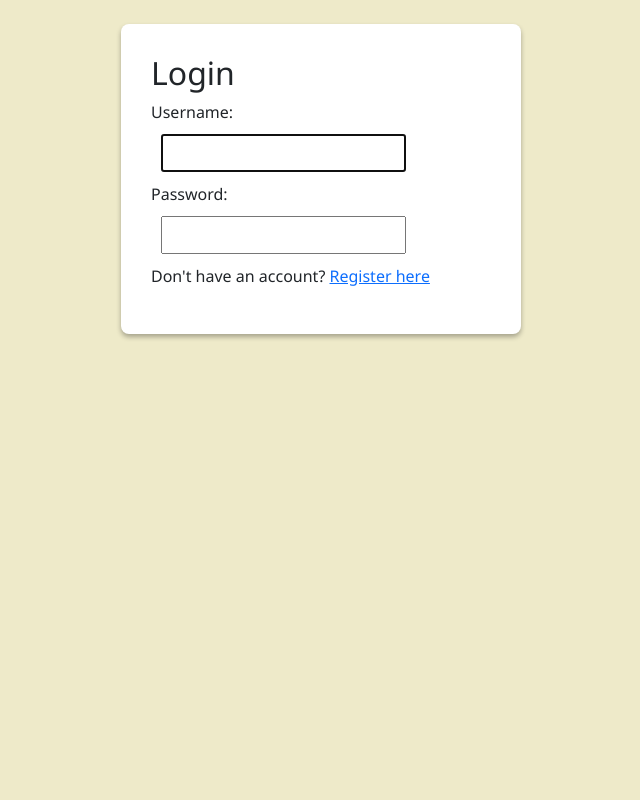
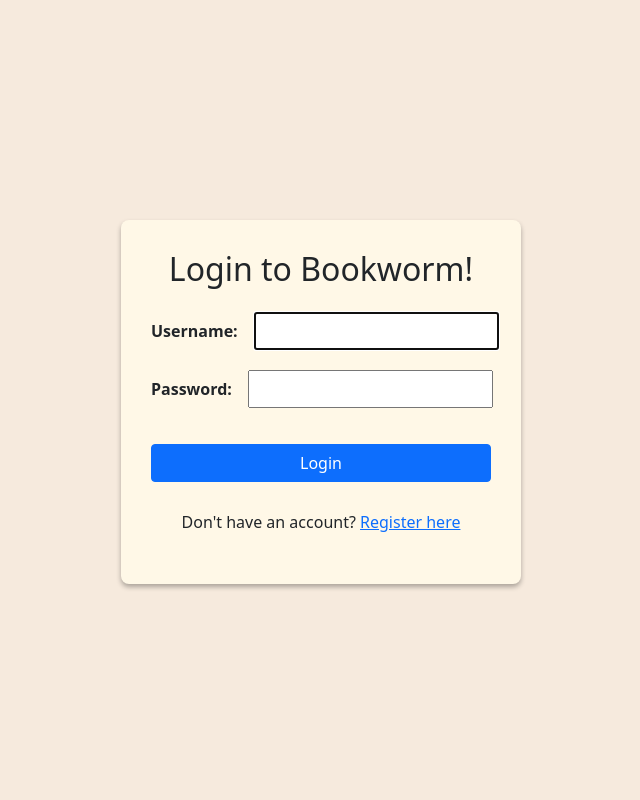
Before and after one commit to g3se/bookworm, a Django app: page /login/ in a window 1280 px wide. Shown: the whole page, without its empty margins (319-959 px from the left). Run offline with Django 5.2, Linux system fonts and the light colour scheme.

Commit message:
Made more modifications to the log in and register page, took out block styling and added it to their stylesheets. Also fixed an issue with my initial commit that had an invalid location for the static css sytle sheets

```diff
--- a/bookworm/accounts/templates/accounts/login.html
+++ b/bookworm/accounts/templates/accounts/login.html
@@ -4,20 +4,54 @@
 <head>
     <title>Login - Bookworm</title>
     <link href="https://cdn.jsdelivr.net/npm/bootstrap@5.3.0/dist/css/bootstrap.min.css" rel="stylesheet">
-    <link rel="stylesheet" href="{% static 'css/style.css' %}">
+    <link rel="stylesheet" href="{% static 'accounts/style.css' %}">
     <style>
-      #id_password { margin: 10px; color: #333; padding: 5px;}
-      #id_username { margin: 10px; color: #333; padding: 5px;}
+      body {
+        background-color: #f6eadd;
+        min-height: 100vh;
+        display: flex;
+        align-items: center;
+        justify-content: center;
+    }
+      .login-card {
+        box-shadow: 0 3px 5px rgba(0,0,0,0.3);
+        background-color: #fff8e7;
+        padding: 30px;
+        border-radius: 8px;
+        max-width: 400px;
+      }
+
+      .login-field {
+        display: flex;
+        align-items: center;
+        gap: 16px;
+        margin-bottom: 20px;
+      }
+
+      .login-field label {
+        width: 95px;
+        margin: 0;
+        font-weight: bold;
+      }
+
+      .login-Button {
+        width: 100%;
+        border-radius: 4px;
+      }
+
+      #id_username, #id_password {
+        flex: 1;
+        color: #333;
+        padding: 5px;
+      }
+
+
+
     </style>
 </head>
 <body>
-  <div class="container mt-4"
-    style="box-shadow: 0 3px 5px rgba(0,0,0,0.3);
-    background-color: #fff;
-    padding: 30px;
-    border-radius: 8px;
-    max-width: 400px;">
-  <h2>Login</h2>
+  <div class="container mt-1 login-card">
+  <h2 class="text-center mb-2 pb-3">Login to Bookworm!</h2>
 
   {% if messages %}
     {% for message in messages %}
@@ -30,20 +64,19 @@
     {{ form.as_p }}
     <button type="submit">Login</button>
   </form> {% endcomment %}
-  <div>
   <form method="POST">
     {% csrf_token %}
-    <div>
-      <label>Username:  </label>
+    <div class="login-field">
+      <label for="{{ form.username.id_for_label }}">Username:</label>
       {{ form.username }}
     </div>
-    <div>
-    <label>Password: </label>
-    {{ form.password }}
+    <div class="login-field">
+      <label for="{{ form.password.id_for_label }}">Password:</label>
+      {{ form.password }}
     </div>
+    <button type="submit" class="btn btn-primary mt-3 login-Button">Login</button>
   </form>
-</div>
-  <p>Don't have an account? <a href="{% url 'register' %}">Register here</a></p>
+  <p class="text-center mt-4 p-1">Don't have an account? <a href="{% url 'register' %}">Register here</a></p>
   </div>
 </body>
 </html>
--- a/bookworm/static/css/style.css
+++ b/bookworm/static/css/style.css
@@ -18,14 +18,7 @@ body {
     border-radius: 0.5rem;
     box-shadow: 0 4px 12px rgba(0, 0, 0, 0.15);
 }
-.container_login {
-    max-width: 400px;
-    margin: auto;
-    margin-top: 50px;
-    background: #eee3cc;
-    padding: 20px;
-    border-radius: 8px;
-}
+
 .container {
     margin: auto;
     margin-top: 3px;
```
